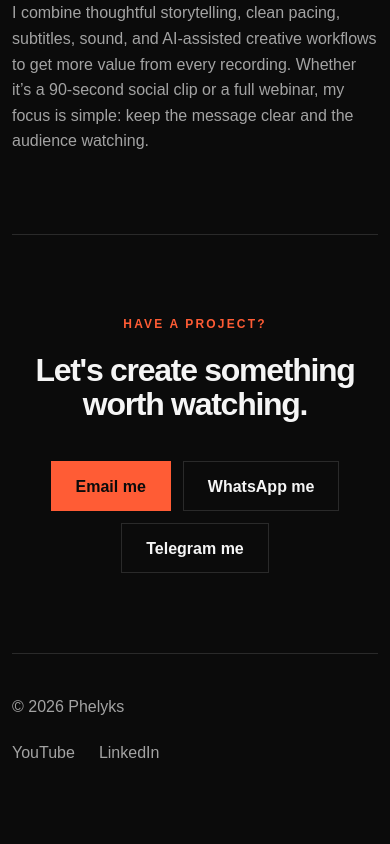
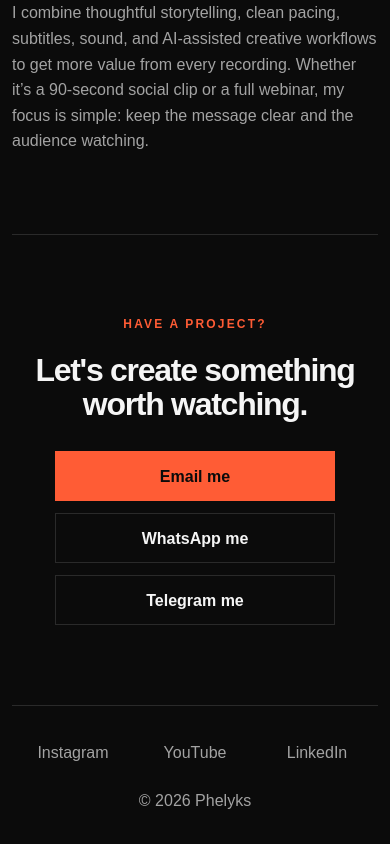
Before and after one commit to Phelyks/VidPortorfolio, a Next.js app: page / in a window 390 px wide. Shown: the part 4209-5053 px from the top of the page. Before the commit the page ends 5015 px from the top, so only its background shows below. Built offline with nearby package versions, Linux system fonts and the light colour scheme.

Commit message:
update portfolio

```diff
--- a/src/app/globals.css
+++ b/src/app/globals.css
@@ -568,6 +568,48 @@ footer {
   .social-links {
     flex-wrap: wrap;
   }
+  .contact {
+  padding-inline: 12px;
+}
+
+.contact h2 {
+  max-width: 330px;
+  margin-bottom: 30px;
+}
+
+.contact-buttons {
+  width: min(100%, 280px);
+  margin-inline: auto;
+  grid-template-columns: 1fr;
+  display: grid;
+  gap: 12px;
+}
+
+.contact-buttons .button {
+  width: 100%;
+}
+
+footer {
+  align-items: center;
+  flex-direction: column-reverse;
+  gap: 14px;
+  padding: 24px 0 30px;
+  text-align: center;
+}
+
+.social-links {
+  width: 100%;
+  display: grid;
+  grid-template-columns: repeat(3, 1fr);
+  gap: 0;
+}
+
+.social-links a {
+  min-height: 44px;
+  display: flex;
+  align-items: center;
+  justify-content: center;
+}
 }
 
 /* Small phones */
--- a/src/app/page.js
+++ b/src/app/page.js
@@ -397,7 +397,6 @@ export default function Home() {
           <div className="contact-buttons">
             <a
               href="mailto:flexxmosh@gmail.com"
-              target="_blank"
               className="button button-primary"
             >
               Email me
@@ -428,9 +427,16 @@ export default function Home() {
         <p>© {new Date().getFullYear()} Phelyks</p>
 
         <div className="social-links">
+          <a
+            href="https://instagram.com/"
+            target="_blank"
+            rel="noopener noreferrer"
+          >
+            Instagram
+          </a>
 
           <a
-            href="https://www.youtube.com/@flexxmosh"
+            href="https://youtube.com/"
             target="_blank"
             rel="noopener noreferrer"
           >
@@ -438,7 +444,7 @@ export default function Home() {
           </a>
 
           <a
-            href="https://www.linkedin.com/in/flexxmosh/"
+            href="https://linkedin.com/"
             target="_blank"
             rel="noopener noreferrer"
           >
```
